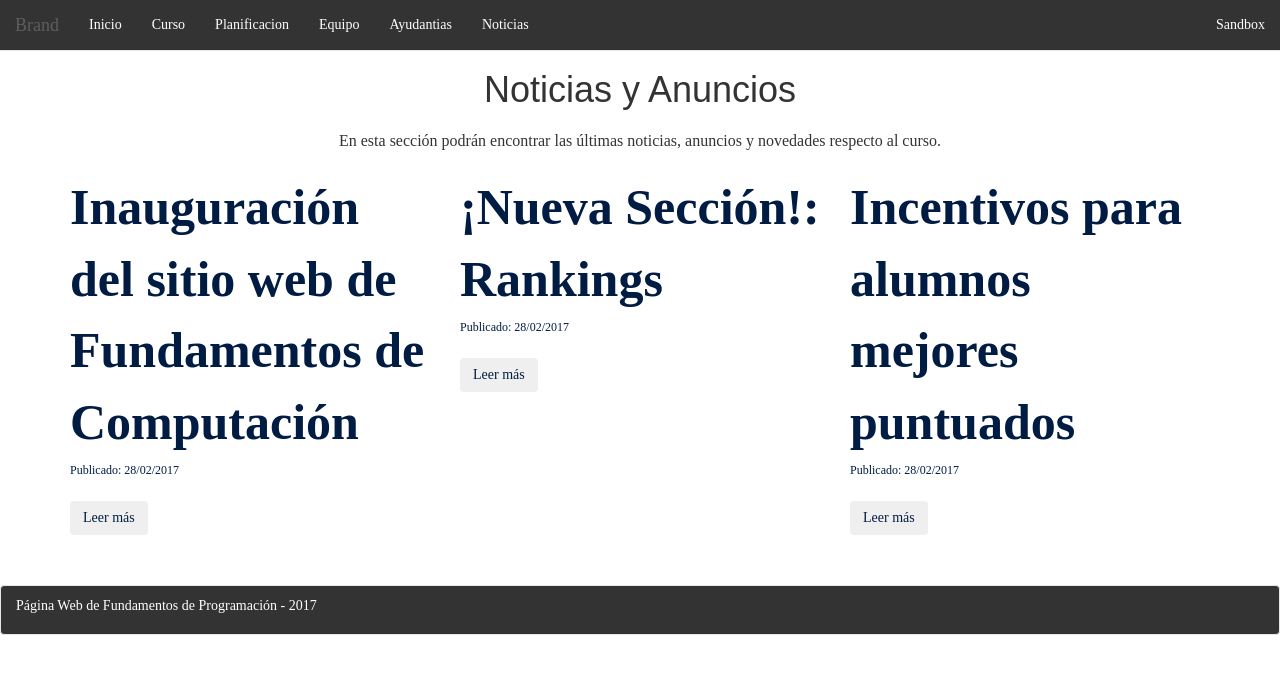
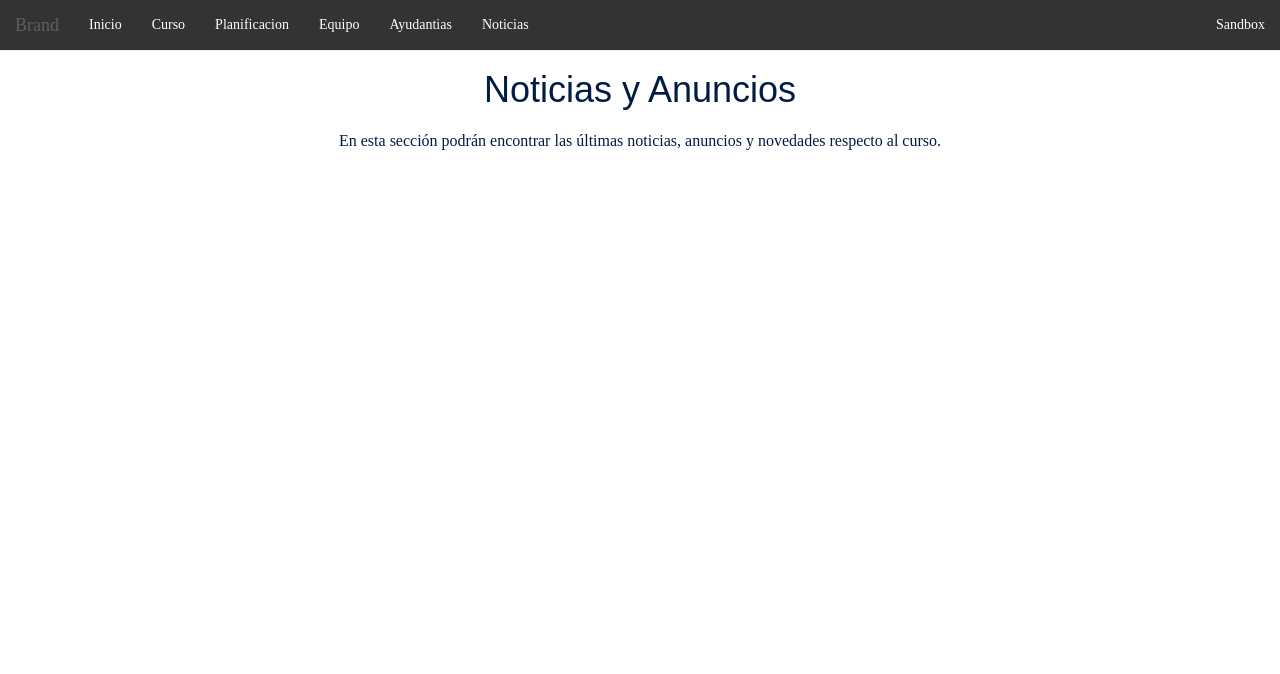
Before and after one commit to imera92/daw-proyecto, a Django app: page /noticias/ in a window 1280 px wide. Shown: the top 674 px of the page. Run offline with Django 3.2, Linux system fonts and the light colour scheme; data that the repository does not hold is empty; some libraries are stand-ins or nearby versions; some web fonts are replaced.

Commit message:
NOTICIAS - Modificando el view para mostrar las noticias

```diff
--- a/noticias/templates/noticias/noticias.html
+++ b/noticias/templates/noticias/noticias.html
@@ -2,38 +2,14 @@
 {% load static %}
 {% block title %}Noticias{% endblock %}
 {% block body_block %}
-<div class="container pt-70">
+<div class="container pt-70" id='noticias'>
 	<h1 class="align-center"> Noticias y Anuncios </h1>
 	<p class='pt-20 align-center'>En esta sección podrán encontrar las últimas noticias, anuncios y novedades respecto al curso.</p>
-	<div class='row pt-20'>
-		<div class='col-md-4'>
-			<div class='noticia-container'>
-				<span class='noticia-titulo'>Inauguración del sitio web de Fundamentos de Computación</span>
-				<br>
-				<span class='noticia-fecha'>Publicado: 28/02/2017</span>
-				<br>
-				<button class='btn read-btn mt-20'>Leer más</button>
-			</div>
-		</div>
-		<div class='col-md-4'>
-			<div class='noticia-container'>
-				<span class='noticia-titulo'>¡Nueva Sección!: Rankings</span>
-				<br>
-				<span class='noticia-fecha'>Publicado: 28/02/2017</span>
-				<br>
-				<button class='btn read-btn mt-20'>Leer más</button>
-			</div>
-		</div>
-		<div class='col-md-4'>
-			<div class='noticia-container'>
-				<span class='noticia-titulo'>Incentivos para alumnos mejores puntuados</span>
-				<br>
-				<span class='noticia-fecha'>Publicado: 28/02/2017</span>
-				<br>
-				<button class='btn read-btn mt-20'>Leer más</button>
-			</div>
-		</div>
-	</div>
-	<div class='pb-50'></div>
 </div>
 {% endblock %}
+
+{% block footer_block %}{% endblock %}
+
+{% block scripts_block %}
+<script type="text/javascript" src="{% static 'noticias/js/noticias.js' %}"></script>
+{% endblock %}
```
